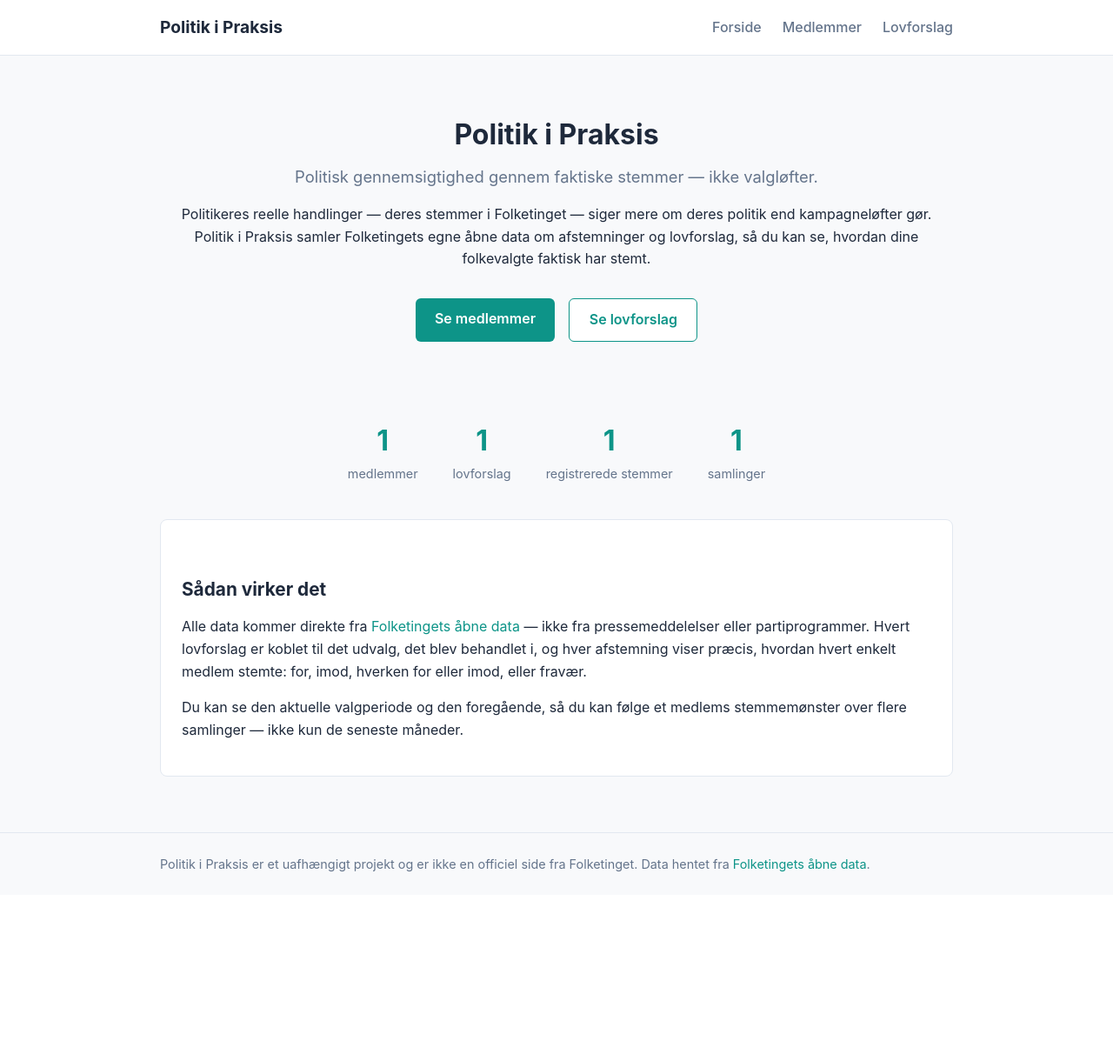
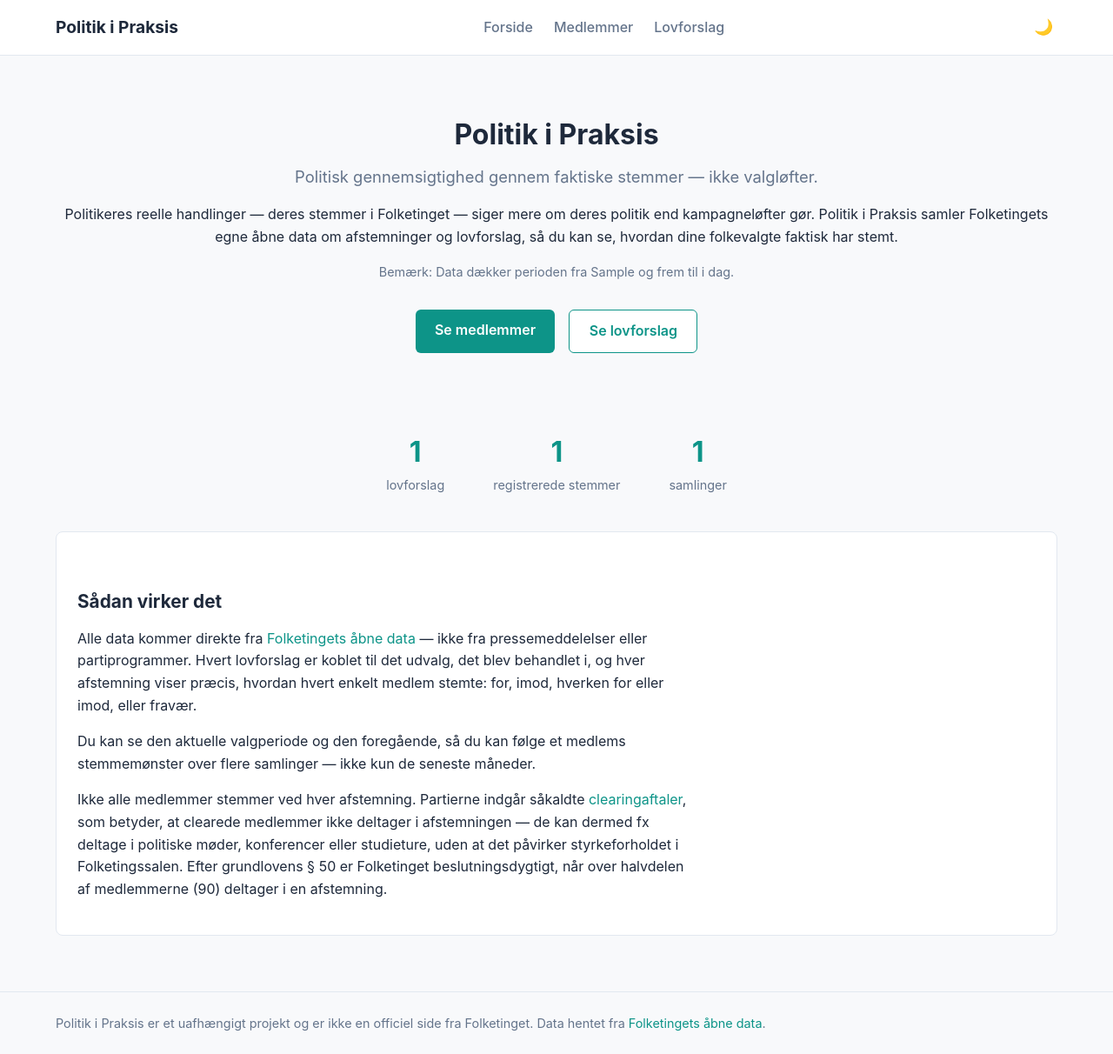
Before and after one commit to JohanChrom/politik-i-praksis, a Flask app: template templates/index.html in a window 1280 px wide. Shown: the whole page at 87% size. Before the commit the page ends 1003 px from the top, so only its background shows below. Run offline with Flask 3, Linux system fonts and the light colour scheme; the template is opened without the code that fills it: most values are stand-ins (such as "Sample title", 1, 10 or a date in 2020).

Commit message:
Add bill descriptions/law links, sponsor and party-vote breakdown, dark mode, and a wider front-page layout
- Bills: show Folketinget's resume text and a verified retsinformation.dk
  link to the enacted law text, expandable per row on /bills
- Bills: track and display each bill's sponsors, and a per-party vote
  breakdown (for/imod/fravær/hverken)
- Front page: drop the MP-count stat, explain clearing agreements (why not
  all MPs vote), add a disclaimer on how far back the data goes, and widen
  the shared layout so pages read less cramped on wider screens
- Add a light/dark theme toggle

Co-Authored-By: Claude Sonnet 5 <noreply@anthropic.com>

```diff
--- a/app.py
+++ b/app.py
@@ -8,6 +8,7 @@ app = Flask(__name__)
 
 SPLIT_RE = re.compile(r"\((\d+)\. samling\)")
 VALGPERIODE_LABELS = ["Nuværende valgperiode", "Forrige valgperiode"]
+VOTE_TYPES = ["For", "Imod", "Fravær", "Hverken for eller imod"]
 
 
 def group_by_valgperiode(periods_oldest_first):
@@ -55,15 +56,39 @@ def date_order_by(default_order_by):
     return default_order_by, sort, direction
 
 
+DK_MONTHS = ["januar", "februar", "marts", "april", "maj", "juni", "juli",
+             "august", "september", "oktober", "november", "december"]
+
+
+def format_dk_date(iso_date):
+    year, month, day = iso_date[:10].split("-")
+    return f"{int(day)}. {DK_MONTHS[int(month) - 1]} {year}"
+
+
+def law_text_url(bill):
+    """Where to read the actual law text, if this bill became one - the
+    retsinformation.dk URL scheme (verified against a real law: HTTP 200 for
+    a real lovnummer/year, HTTP 404 for a made-up one), built from lovnummer
+    + lovnummerdato's year. Folketinget's own retsinformationsurl field is
+    used first if it's ever populated. Bills that didn't pass have no
+    lovnummer, so they correctly get no link."""
+    if bill["retsinformationsurl"]:
+        return bill["retsinformationsurl"]
+    if bill["lovnummer"] and bill["lovnummerdato"]:
+        return f"https://www.retsinformation.dk/eli/lta/{bill['lovnummerdato'][:4]}/{bill['lovnummer']}"
+    return None
+
+
 @app.route("/")
 def index():
     conn = get_connection()
     stats = {
-        "mp_count": conn.execute("SELECT COUNT(*) FROM mp").fetchone()[0],
         "bill_count": conn.execute("SELECT COUNT(*) FROM bill").fetchone()[0],
         "vote_count": conn.execute("SELECT COUNT(*) FROM vote").fetchone()[0],
         "periode_count": conn.execute("SELECT COUNT(*) FROM periode").fetchone()[0],
     }
+    earliest = conn.execute("SELECT MIN(startdato) FROM periode").fetchone()[0]
+    stats["data_start"] = format_dk_date(earliest) if earliest else None
     conn.close()
     return render_template("index.html", stats=stats)
 
@@ -131,13 +156,55 @@ def bill_list():
     selected_periode = get_selected_periode(conn)
 
     bills = conn.execute(
-        f"""SELECT bill.id, bill.titelkort, bill.nummer, bill.vedtaget, bill.dato, committee.navn AS committee_navn
+        f"""SELECT bill.id, bill.titelkort, bill.nummer, bill.vedtaget, bill.dato,
+                   bill.resume, bill.lovnummer, bill.lovnummerdato, bill.retsinformationsurl,
+                   committee.navn AS committee_navn,
+                   (SELECT GROUP_CONCAT(sponsor.navn, ', ')
+                    FROM bill_sponsor
+                    JOIN sponsor ON sponsor.id = bill_sponsor.sponsor_id
+                    WHERE bill_sponsor.bill_id = bill.id) AS sponsor_navne
            FROM bill LEFT JOIN committee ON bill.committee_id = committee.id
            WHERE bill.periode_id = ?
            ORDER BY {order_by}""",
         (selected_periode,),
     ).fetchall()
+
+    parties = conn.execute(
+        """SELECT party FROM mp_period WHERE periode_id = ?
+           GROUP BY party HAVING COUNT(*) > 1 ORDER BY COUNT(*) DESC""",
+        (selected_periode,),
+    ).fetchall()
+    party_names = [p["party"] for p in parties]
+
+    vote_rows = conn.execute(
+        f"""SELECT bill.id AS bill_id, mp_period.party, vote.vote_type, COUNT(*) AS n
+            FROM vote
+            JOIN bill ON vote.bill_id = bill.id
+            JOIN mp_period ON vote.mp_id = mp_period.mp_id AND mp_period.periode_id = bill.periode_id
+            WHERE bill.periode_id = ? AND mp_period.party IN ({",".join("?" * len(party_names))})
+            GROUP BY bill.id, mp_period.party, vote.vote_type""",
+        (selected_periode, *party_names),
+    ).fetchall() if party_names else []
     conn.close()
+
+    votes_by_bill = {}
+    for row in vote_rows:
+        votes_by_bill.setdefault(row["bill_id"], {}).setdefault(row["party"], {})[row["vote_type"]] = row["n"]
+
+    def party_votes_for(bill_id):
+        bill_votes = votes_by_bill.get(bill_id, {})
+        return [
+            {"party": party, **{vt: bill_votes.get(party, {}).get(vt, 0) for vt in VOTE_TYPES}}
+            for party in party_names
+        ]
+
+    bills_with_extras = []
+    for b in bills:
+        pv_list = party_votes_for(b["id"])
+        has_votes = any(pv[vt] for pv in pv_list for vt in VOTE_TYPES)
+        bills_with_extras.append(dict(b, law_url=law_text_url(b), party_votes=pv_list if has_votes else None))
+    bills = bills_with_extras
+
     return render_template(
         "bill_list.html",
         bills=bills,
--- a/database.py
+++ b/database.py
@@ -38,6 +38,17 @@ def init_db():
             navn TEXT NOT NULL
         );
 
+        CREATE TABLE IF NOT EXISTS sponsor (
+            id INTEGER PRIMARY KEY,
+            navn TEXT NOT NULL
+        );
+
+        CREATE TABLE IF NOT EXISTS bill_sponsor (
+            bill_id INTEGER NOT NULL REFERENCES bill(id),
+            sponsor_id INTEGER NOT NULL REFERENCES sponsor(id),
+            PRIMARY KEY (bill_id, sponsor_id)
+        );
+
         CREATE TABLE IF NOT EXISTS bill (
             id INTEGER PRIMARY KEY,
             periode_id INTEGER NOT NULL REFERENCES periode(id),
@@ -47,7 +58,11 @@ def init_db():
             committee_id INTEGER REFERENCES committee(id),
             vedtaget INTEGER,
             konklusion TEXT,
-            dato TEXT
+            dato TEXT,
+            resume TEXT,
+            lovnummer TEXT,
+            lovnummerdato TEXT,
+            retsinformationsurl TEXT
         );
 
         CREATE TABLE IF NOT EXISTS vote (
--- a/static/style.css
+++ b/static/style.css
@@ -55,7 +81,7 @@ header.site-header {
 }
 
 .site-header .header-inner {
-  max-width: 960px;
+  max-width: 1200px;
   margin: 0 auto;
   padding: 1rem 1.5rem;
   display: flex;
@@ -90,8 +116,22 @@ nav.main-nav a:hover {
   color: var(--accent);
 }
 
+.theme-toggle {
+  background: none;
+  border: none;
+  font-size: 1.1rem;
+  line-height: 1;
+  padding: 0.3rem;
+  cursor: pointer;
+  color: var(--text-muted);
+}
+
+.theme-toggle:hover {
+  color: var(--accent);
+}
+
 main {
-  max-width: 960px;
+  max-width: 1200px;
   margin: 0 auto;
   padding: 2rem 1.5rem 4rem;
 }
@@ -103,7 +143,7 @@ footer.site-footer {
 }
 
 .site-footer .footer-inner {
-  max-width: 960px;
+  max-width: 1200px;
   margin: 0 auto;
   padding: 1.5rem;
 }
@@ -204,6 +283,13 @@ ul.mp-list li {
   margin: 0 auto;
 }
 
+.disclaimer {
+  font-size: 0.9rem;
+  color: var(--text-muted);
+  max-width: 640px;
+  margin: 1rem auto 0;
+}
+
 .cta-row {
   display: flex;
   justify-content: center;
@@ -240,7 +326,7 @@ ul.mp-list li {
 .stats-strip {
   display: flex;
   justify-content: center;
-  gap: 2.5rem;
+  gap: 3.5rem;
   margin: 2.5rem 0;
   flex-wrap: wrap;
 }
@@ -268,3 +354,7 @@ ul.mp-list li {
   padding: 1.5rem;
   margin-top: 2rem;
 }
+
+.info-block p {
+  max-width: 70ch;
+}
--- a/templates/base.html
+++ b/templates/base.html
@@ -4,6 +4,12 @@
   <meta charset="utf-8">
   <meta name="viewport" content="width=device-width, initial-scale=1">
   <title>{% block title %}Politik i Praksis{% endblock %}</title>
+  <script>
+    (function () {
+      var saved = localStorage.getItem('theme');
+      if (saved) document.documentElement.setAttribute('data-theme', saved);
+    })();
+  </script>
   <link rel="stylesheet" href="{{ url_for('static', filename='style.css') }}">
 </head>
 <body>
@@ -15,6 +21,7 @@
         <a href="/medlemmer">Medlemmer</a>
         <a href="/bills">Lovforslag</a>
       </nav>
+      <button id="theme-toggle" class="theme-toggle" type="button" aria-label="Skift til mørkt tema">🌙</button>
     </div>
   </header>
 
@@ -29,5 +36,32 @@
       <a href="https://www.ft.dk/da/dokumenter/aabne_data">Folketingets åbne data</a>.
     </div>
   </footer>
+
+  <script>
+    (function () {
+      var btn = document.getElementById('theme-toggle');
+      var html = document.documentElement;
+
+      function isDark() {
+        return html.getAttribute('data-theme') === 'dark'
+          || (!html.getAttribute('data-theme') && window.matchMedia('(prefers-color-scheme: dark)').matches);
+      }
+
+      function updateButton() {
+        var dark = isDark();
+        btn.textContent = dark ? '☀️' : '🌙';
+        btn.setAttribute('aria-label', dark ? 'Skift til lyst tema' : 'Skift til mørkt tema');
+      }
+
+      btn.addEventListener('click', function () {
+        var next = isDark() ? 'light' : 'dark';
+        html.setAttribute('data-theme', next);
+        localStorage.setItem('theme', next);
+        updateButton();
+      });
+
+      updateButton();
+    })();
+  </script>
 </body>
 </html>
--- a/templates/index.html
+++ b/templates/index.html
@@ -12,6 +12,9 @@
       egne åbne data om afstemninger og lovforslag, så du kan se, hvordan dine
       folkevalgte faktisk har stemt.
     </p>
+    <p class="disclaimer">
+      Bemærk: Data dækker perioden fra {{ stats.data_start }} og frem til i dag.
+    </p>
     <div class="cta-row">
       <a class="btn" href="/medlemmer">Se medlemmer</a>
       <a class="btn secondary" href="/bills">Se lovforslag</a>
@@ -19,10 +22,6 @@
   </section>
 
   <div class="stats-strip">
-    <div class="stat">
-      <span class="stat-number">{{ stats.mp_count }}</span>
-      <span class="stat-label">medlemmer</span>
-    </div>
     <div class="stat">
       <span class="stat-number">{{ stats.bill_count }}</span>
       <span class="stat-label">lovforslag</span>
@@ -50,5 +49,14 @@
       Du kan se den aktuelle valgperiode og den foregående, så du kan følge et
       medlems stemmemønster over flere samlinger — ikke kun de seneste måneder.
     </p>
+    <p>
+      Ikke alle medlemmer stemmer ved hver afstemning. Partierne indgår såkaldte
+      <a href="https://www.ft.dk/da/ofte-stillede-spoergsmaal/mode_hvad-er-clearingaftaler">clearingaftaler</a>,
+      som betyder, at clearede medlemmer ikke deltager i afstemningen — de kan
+      dermed fx deltage i politiske møder, konferencer eller studieture, uden at
+      det påvirker styrkeforholdet i Folketingssalen. Efter grundlovens § 50 er
+      Folketinget beslutningsdygtigt, når over halvdelen af medlemmerne (90)
+      deltager i en afstemning.
+    </p>
   </div>
 {% endblock %}
```
Also changed, not shown: other parts of static/style.css (+66 -1 lines), fetch_data.py (+43 -2 lines), templates/bill_list.html (+31 -1 lines).
